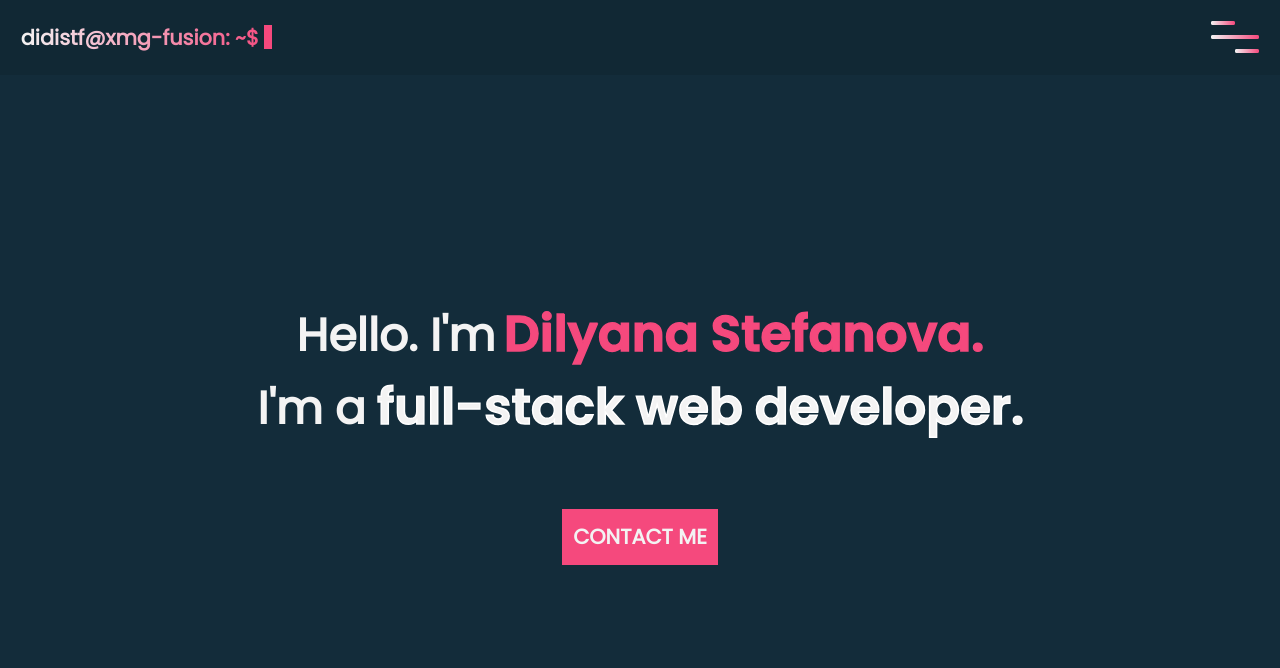
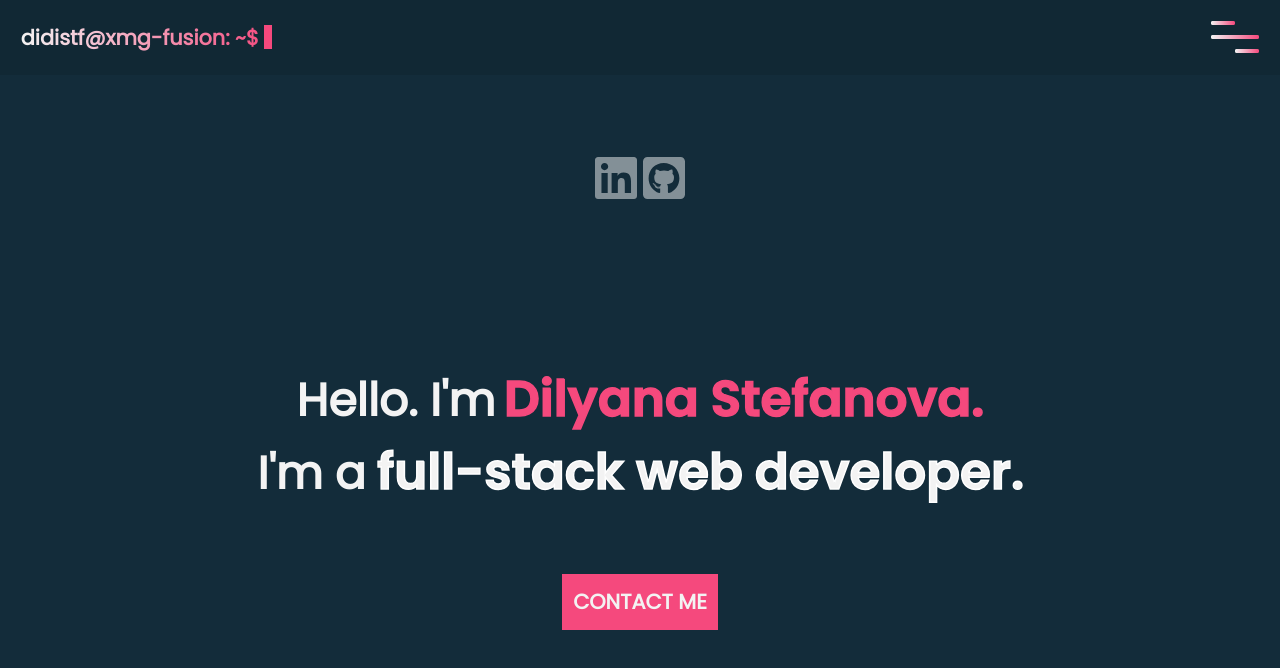
Before and after one commit to DidiStf/react-node-personal-portfolio, a React (Create React App) app in the folder client/: page / in a window 1280 px wide. Shown: the top 668 px of the page. Built offline with nearby package versions, Linux system fonts and the light colour scheme.

Commit message:
feat (client): github and linkedIn icons added to home view

```diff
--- /dev/null
+++ b/client/src/components/LinkIcons/LinkIcons.js
@@ -0,0 +1,52 @@
+import { useEffect, useState } from 'react';
+import { FontAwesomeIcon } from '@fortawesome/react-fontawesome';
+import { faLinkedin, faGithubSquare } from '@fortawesome/free-brands-svg-icons';
+
+import './LinkIcons.scss';
+
+const LinkIcons = () => {
+  const [windowWidth, setWindowWidth] = useState(window.innerWidth);
+  const iconSize = windowWidth < 450 ? '2x' : '3x';
+
+  useEffect(() => {
+    const handleWindowResize = () => {
+      setWindowWidth(window.innerWidth);
+    };
+
+    window.addEventListener('resize', handleWindowResize);
+    return () => {
+      window.removeEventListener('resize', handleWindowResize);
+    };
+  }, []);
+
+  return (
+    <div className='LinkIcons'>
+      <a
+        className='LinkIcons_link'
+        href='https://www.linkedin.com/in/dilyana-stefanova-0b0782193/'
+        rel='noreferrer'
+        target='_blank'
+      >
+        <FontAwesomeIcon
+          icon={faLinkedin}
+          className='LinkIcons_icon'
+          size={iconSize}
+        />
+      </a>
+      <a
+        className='LinkIcons_link'
+        href='https://github.com/DidiStf'
+        rel='noreferrer'
+        target='_blank'
+      >
+        <FontAwesomeIcon
+          icon={faGithubSquare}
+          className='LinkIcons_icon'
+          size={iconSize}
+        />
+      </a>
+    </div>
+  );
+};
+
+export default LinkIcons;
--- /dev/null
+++ b/client/src/components/LinkIcons/LinkIcons.scss
@@ -0,0 +1,14 @@
+@import '../../styles/constants';
+
+.LinkIcons {
+  margin-top: 5rem;
+
+  @media (max-width: $breakpoint-xxs) {
+    margin-top: 1.5rem;
+  }
+
+  &_link {
+    margin: 3px;
+    color: transparentize($accent-color, 0.5);
+  }
+}
--- a/client/src/views/Home/Home.js
+++ b/client/src/views/Home/Home.js
@@ -1,16 +1,17 @@
 import AnimatedBackground from '../../components/AnimatedBackground/AnimatedBackground';
+import LinkIcons from '../../components/LinkIcons/LinkIcons';
 import Presentation from '../../components/Presentation/Presentation';
 
 import './Home.scss';
 
 const HomeView = () => {
-
-    return (
-        <div className="HomeView">
-            <Presentation />
-            <AnimatedBackground />
-        </div>
-    );
+  return (
+    <div className='HomeView'>
+      <LinkIcons />
+      <Presentation />
+      <AnimatedBackground />
+    </div>
+  );
 };
 
 export default HomeView;
```
